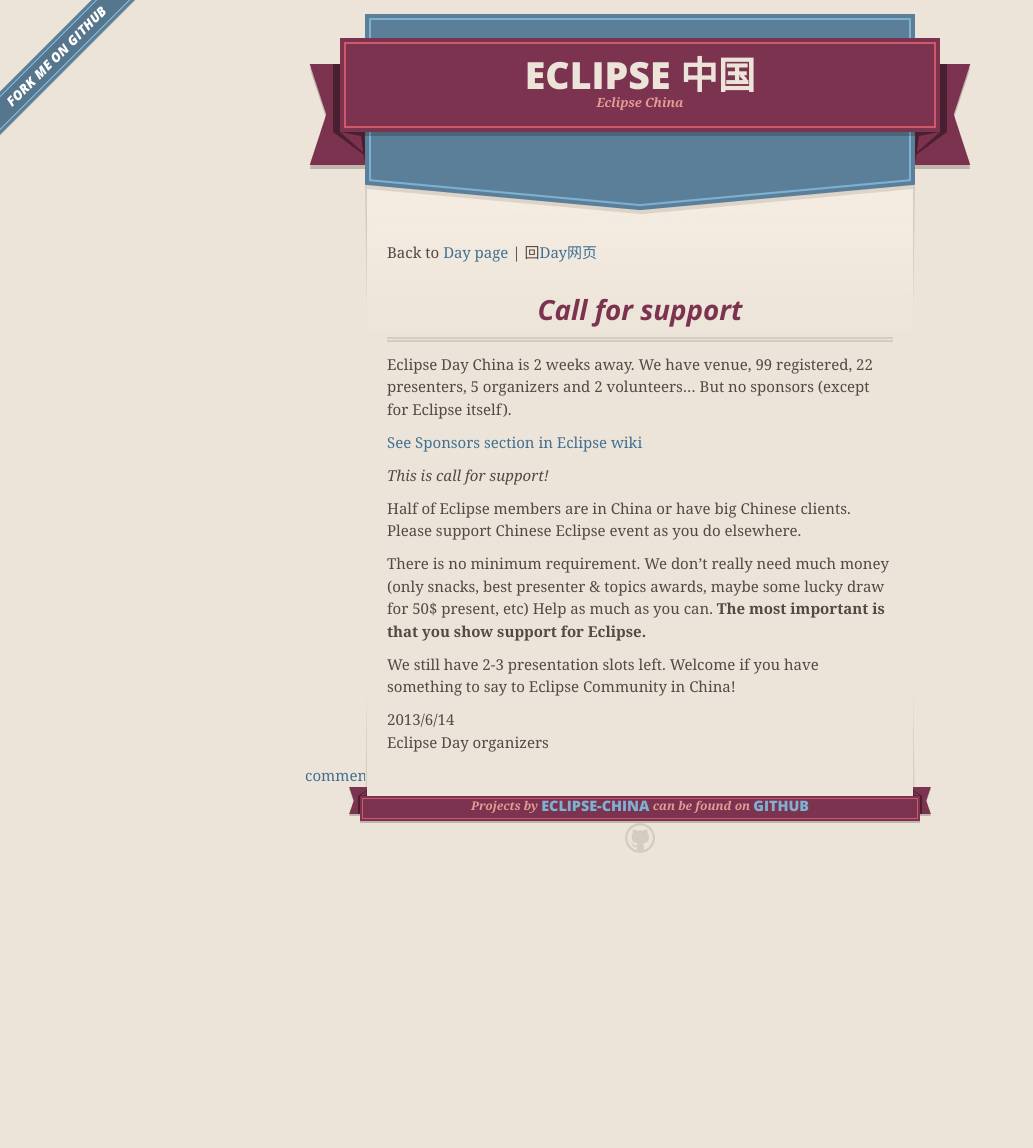
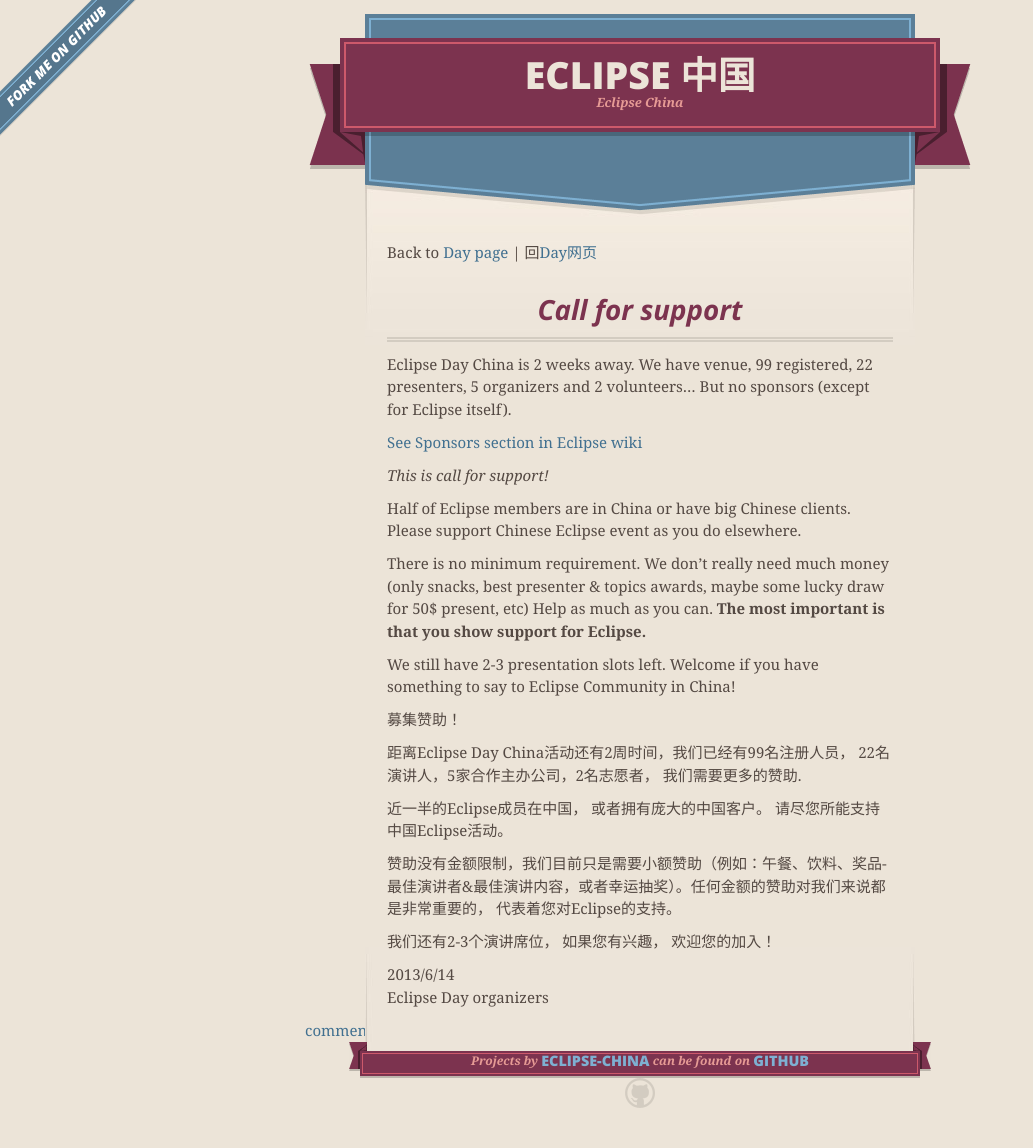
Before and after one commit to Eclipse-China/Eclipse-China.github.io, a Jekyll site: the page built from Day/call-for-support.md, in a window 1280 px wide. Shown: the whole page, without its empty margins (0-1033 px from the left). Built offline with Jekyll 4.4.1, drawn with Linux system fonts in a browser that asks for light colours; nearby versions of some CDN libraries; Markdown is read by kramdown in place of the engine named in the settings; comment, search, counter and statistics services are not loaded; before the commit the page ends 900 px from its top, so only the background shows below that.

Commit message:
募集赞助！

```diff
--- a/Day/call-for-support.md
+++ b/Day/call-for-support.md
@@ -21,5 +21,15 @@
 
 We still have 2-3 presentation slots left. Welcome if you have something to say to Eclipse Community in China!
 
+募集赞助！
+
+距离Eclipse Day China活动还有2周时间，我们已经有99名注册人员， 22名演讲人，5家合作主办公司，2名志愿者， 我们需要更多的赞助.
+
+近一半的Eclipse成员在中国， 或者拥有庞大的中国客户。 请尽您所能支持中国Eclipse活动。
+
+赞助没有金额限制，我们目前只是需要小额赞助（例如：午餐、饮料、奖品-最佳演讲者&最佳演讲内容，或者幸运抽奖）。任何金额的赞助对我们来说都是非常重要的， 代表着您对Eclipse的支持。
+
+我们还有2-3个演讲席位， 如果您有兴趣， 欢迎您的加入！
+
 2013/6/14
 Eclipse Day organizers
```
